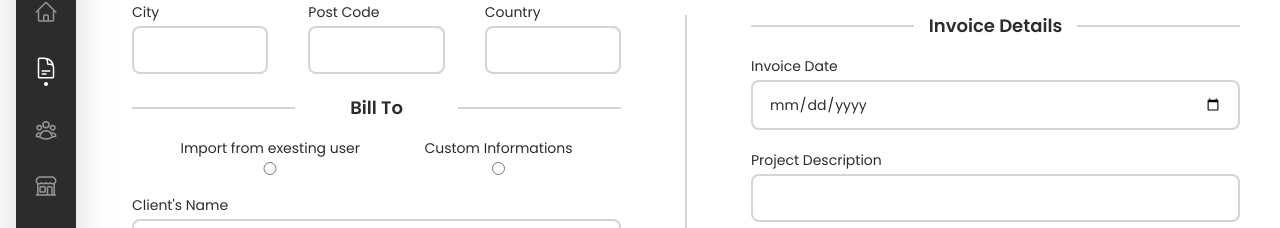
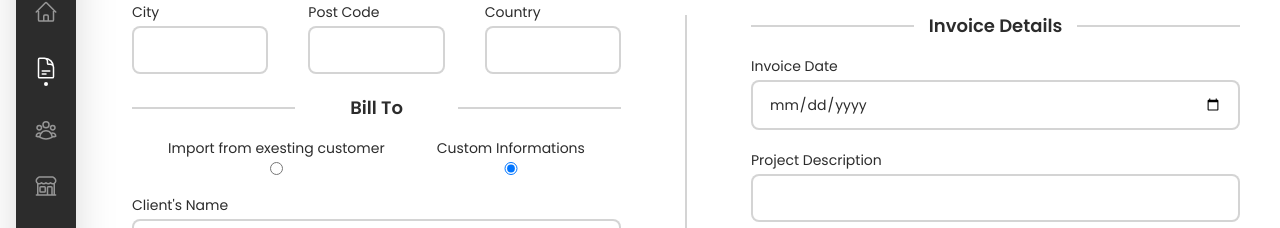
Before and after one commit to n53337/minvoicer, a React (Vite) app: page /invoices/new in a window 1280 px wide. Shown: the part 250-478 px from the top of the page. Built offline with nearby package versions, Linux system fonts and the light colour scheme; no server answers; sample sign-in values are in the browser's storage.

Commit message:
new invoice select existed user

```diff
--- a/src/components/Invoices/InvoiceRow.jsx
+++ b/src/components/Invoices/InvoiceRow.jsx
@@ -13,7 +13,8 @@ const InvoiceRow = ({ data }) => {
 
   return (
     <>
-      {data.map((row) => {
+      {data
+        .map((row) => {
           return (
             <tr
               key={row.id}
@@ -29,7 +30,8 @@ const InvoiceRow = ({ data }) => {
               </td>
             </tr>
           );
-      })}
+        })
+        .sort((a, b) => ("" + a.status).localeCompare(b.status))}
     </>
   );
 };
--- a/src/pages/invoices/NewInvoice.jsx
+++ b/src/pages/invoices/NewInvoice.jsx
@@ -6,8 +6,50 @@ import {
 import Input from "../../components/shared/Input";
 import AppSkeleton from "../../components/shared/AppSkeleton";
 import { Link } from "react-router-dom";
+import { useRef, useState } from "react";
 
 const NewInvoice = () => {
+  const [userInputs, setUserInputs] = useState();
+
+  const [isCustomer, setIsCustomer] = useState(false);
+
+  const formRef = useRef();
+
+  // User Data
+
+  const [userProfile, setUserProfile] = useState();
+  const [userCustomers, setUserCustomers] = useState();
+  const [userProducts, setUserProducts] = useState();
+
+  console.log(userInputs);
+
+  const handleSave = () => {
+    const dt = {
+      billFrom: {
+        adress,
+        city,
+        zip,
+        country,
+      },
+      billTo: {
+        name,
+        email,
+        adress,
+        city,
+        zip,
+        country,
+      },
+      details: {
+        date,
+        description,
+      },
+      productList: [{ price, productId, qty }],
+    };
+    console.dir(formRef.current[1]);
+  };
+
+  // * LAYOUT
+
   return (
     <AppSkeleton
       title="New Invoice"
@@ -15,13 +57,18 @@ const NewInvoice = () => {
         primary: <button className="btn btn-accent">Discard</button>,
         secondary: (
           <Link>
-            <button className="btn btn-primary">Save Changes</button>
+            <button className="btn btn-primary" onClick={handleSave}>
+              Save Changes
+            </button>
           </Link>
         ),
       }}
     >
       <div className="w-full h-full md:f-center">
-        <form className="flex f-col md:flex-row items-center gap-8 md:gap-16 text-brown">
+        <form
+          className="flex f-col md:flex-row items-center gap-8 md:gap-16 text-brown"
+          ref={formRef}
+        >
           {/* Data */}
           <div className="flex-1 f-col gap-4 ">
             {/* Bill From */}
@@ -57,10 +104,22 @@ const NewInvoice = () => {
             {/* Radio Select */}
 
             <div className="flex gap-4 justify-evenly text-center">
-              <Input type="radio" label="Import from exesting user" />
-              <Input type="radio" label="Custom Informations" />
+              <Input
+                type="radio"
+                label="Import from exesting customer"
+                onChange={() => setIsCustomer(true)}
+                checked={isCustomer}
+              />
+              <Input
+                type="radio"
+                label="Custom Informations"
+                onChange={() => setIsCustomer(false)}
+                checked={!isCustomer}
+              />
             </div>
 
+            {!isCustomer ? (
+              <>
                 <Input type="text" label="Client's Name" />
                 <Input type="email" label="Client's Email" />
                 <Input type="text" label="Street Adress" />
@@ -69,6 +128,19 @@ const NewInvoice = () => {
                   <Input type="text" label="Post Code" />
                   <Input type="text" label="Country" />
                 </div>
+              </>
+            ) : (
+              // Fetch Customers
+              <div className="f-center">
+                <select
+                  name="customers"
+                  id="customers"
+                  className=" text-base p-1 md:p-2 border border-brown rounded-md outline-brown text-brown bg-white"
+                >
+                  <option value="customer1">customer1</option>
+                </select>
+              </div>
+            )}
           </div>
 
           <span className="h-0.5 w-2/3 md:w-0.5 md:h-96 bg-brown-100"></span>
```
Lines whose indentation alone changed are shown as unchanged.
